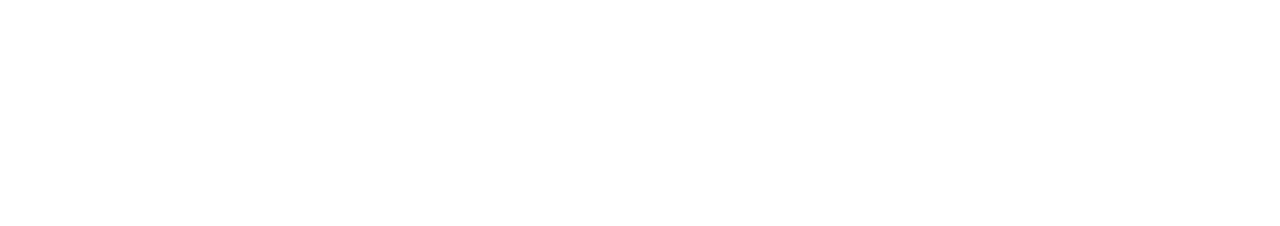
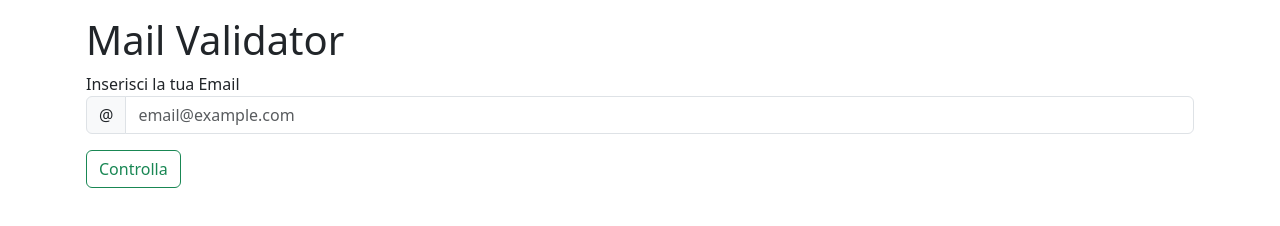
Before and after one commit to Trotteriniku/js-mail-dadi, a plain HTML site: page index.html in a window 1280 px wide. Drawn offline with nearby package versions, Linux system fonts and the light colour scheme.

Commit message:
Email html

```diff
--- a/index.html
+++ b/index.html
@@ -9,6 +9,19 @@
 </head>
 <body>
 
+    <!-- EMAIL EXERCISE -->
+    <div id="Mail" class="container p-3">
+        <h1>Mail Validator</h1>
+        <label for="email">Inserisci la tua Email</label>
+        <div class="input-group mb-3">
+            <span class="input-group-text" >@</span>
+            <input type="email" id="email" name="email" class="form-control" placeholder="email@example.com">
+        </div>
+
+        <button class="btn btn-outline-success">Controlla</button>
+        <div class="alert  d-none"></div>
+
+    </div>
     <script src="js/script.js" type="text/javascript"></script>
 </body>
 </html>
```
